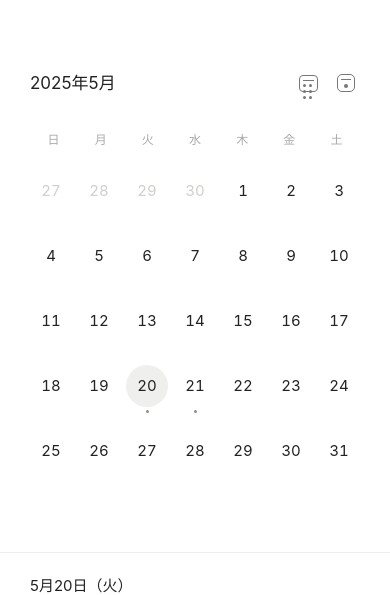
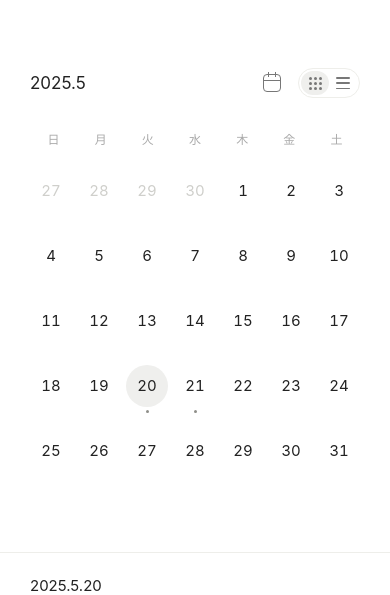
Before and after one commit to leololo1/Yohaku-Calendar, a React Native app: screen / in a window 390 px wide. Shown: the top 595 px of the page. Built offline with nearby package versions, Linux system fonts and the light colour scheme.

Commit message:
Refine calendar mode controls

```diff
--- a/App.tsx
+++ b/App.tsx
@@ -100,16 +100,16 @@ const parseDateKey = (key: string) => {
   return new Date(year, month - 1, day);
 };
 
-const formatMonthTitle = (date: Date) => `${date.getFullYear()}年${date.getMonth() + 1}月`;
+const formatMonthTitle = (date: Date) => `${date.getFullYear()}.${date.getMonth() + 1}`;
 
 const formatDateTitle = (dateKey: string) => {
   const date = parseDateKey(dateKey);
-  return `${date.getMonth() + 1}月${date.getDate()}日（${weekdays[date.getDay()]}）`;
+  return `${date.getFullYear()}.${date.getMonth() + 1}.${date.getDate()}`;
 };
 
 const formatFullDate = (dateKey: string) => {
   const date = parseDateKey(dateKey);
-  return `${date.getFullYear()}年${date.getMonth() + 1}月${date.getDate()}日（${weekdays[date.getDay()]}）`;
+  return `${date.getFullYear()}.${date.getMonth() + 1}.${date.getDate()}`;
 };
 
 const monthKey = (date: Date) => `${date.getFullYear()}-${pad(date.getMonth() + 1)}`;
@@ -312,15 +312,13 @@ export default function App() {
     setMode('month');
   };
 
-  const switchCalendarMode = () => {
-    const nextMode: CalendarMode = mode === 'month' ? 'week' : 'month';
-
-    Animated.timing(calendarOpacity, {
-      toValue: 0,
-      duration: 120,
-      easing: Easing.out(Easing.quad),
-      useNativeDriver: true,
-    }).start(() => {
+  const changeCalendarMode = (nextMode: CalendarMode) => {
+    if (mode === nextMode) {
+      return;
+    }
+
+    calendarOpacity.stopAnimation();
+    calendarOpacity.setValue(0);
     setMode(nextMode);
     setLastCalendarMode(nextMode);
     Animated.timing(calendarOpacity, {
@@ -329,7 +327,6 @@ export default function App() {
       easing: Easing.out(Easing.quad),
       useNativeDriver: true,
     }).start();
-    });
   };
 
   const saveEvent = () => {
@@ -405,7 +402,7 @@ export default function App() {
           calendarMode={mode === 'week' ? 'week' : 'month'}
           onBack={back}
           onOpenMonthPicker={() => setMonthPickerVisible(true)}
-          onToggleCalendarMode={switchCalendarMode}
+          onChangeCalendarMode={changeCalendarMode}
           onToday={jumpToday}
         />
 
@@ -475,7 +472,7 @@ function Header({
   calendarMode,
   onBack,
   onOpenMonthPicker,
-  onToggleCalendarMode,
+  onChangeCalendarMode,
   onToday,
 }: {
   title: string;
@@ -485,7 +482,7 @@ function Header({
   calendarMode: CalendarMode;
   onBack: () => void;
   onOpenMonthPicker: () => void;
-  onToggleCalendarMode: () => void;
+  onChangeCalendarMode: (mode: CalendarMode) => void;
   onToday: () => void;
 }) {
   return (
@@ -510,12 +507,33 @@ function Header({
 
       {showCalendarActions ? (
         <View style={styles.headerActions}>
-          <Pressable onPress={onToggleCalendarMode} hitSlop={14} style={({ pressed }) => [styles.headerIconButton, pressed && styles.pressed]}>
-            <CalendarModeIcon mode={calendarMode} />
-          </Pressable>
           <Pressable onPress={onToday} hitSlop={14} style={({ pressed }) => [styles.headerIconButton, pressed && styles.pressed]}>
             <TodayIcon />
           </Pressable>
+          <View style={styles.modeSegment}>
+            <Pressable
+              onPress={() => onChangeCalendarMode('month')}
+              hitSlop={8}
+              style={({ pressed }) => [
+                styles.modeSegmentButton,
+                calendarMode === 'month' && styles.modeSegmentButtonActive,
+                pressed && styles.pressed,
+              ]}
+            >
+              <MonthIcon />
+            </Pressable>
+            <Pressable
+              onPress={() => onChangeCalendarMode('week')}
+              hitSlop={8}
+              style={({ pressed }) => [
+                styles.modeSegmentButton,
+                calendarMode === 'week' && styles.modeSegmentButtonActive,
+                pressed && styles.pressed,
+              ]}
+            >
+              <WeekIcon />
+            </Pressable>
+          </View>
         </View>
       ) : (
         <View style={styles.headerSide} />
@@ -524,19 +542,22 @@ function Header({
   );
 }
 
-function CalendarModeIcon({ mode }: { mode: CalendarMode }) {
+function MonthIcon() {
   return (
-    <View style={styles.modeIcon}>
-      <View style={styles.modeIconLine} />
-      {mode === 'month' ? (
-        <View style={styles.modeIconGrid}>
-          {Array.from({ length: 6 }, (_, index) => (
-            <View key={index} style={styles.modeIconDot} />
+    <View style={styles.monthGridIcon}>
+      {Array.from({ length: 9 }, (_, index) => (
+        <View key={index} style={styles.monthGridDot} />
       ))}
     </View>
-      ) : (
-        <View style={styles.modeIconWeekLine} />
-      )}
+  );
+}
+
+function WeekIcon() {
+  return (
+    <View style={styles.weekLineIcon}>
+      {Array.from({ length: 3 }, (_, index) => (
+        <View key={index} style={styles.weekLine} />
+      ))}
     </View>
   );
 }
@@ -544,8 +565,9 @@ function CalendarModeIcon({ mode }: { mode: CalendarMode }) {
 function TodayIcon() {
   return (
     <View style={styles.todayIcon}>
-      <View style={styles.todayIconTop} />
-      <View style={styles.todayIconDot} />
+      <View style={styles.todayIconRingLeft} />
+      <View style={styles.todayIconRingRight} />
+      <View style={styles.todayIconTopLine} />
     </View>
   );
 }
@@ -683,7 +705,7 @@ function MonthScreen({
 
       <View style={styles.sectionLine} />
 
-      <View style={styles.scheduleList}>
+      <ScrollView style={styles.scheduleScroll} contentContainerStyle={styles.scheduleList} showsVerticalScrollIndicator={false}>
         <Pressable onPress={onOpenWeek} style={({ pressed }) => pressed && styles.pressed}>
           <Text style={styles.selectedDateText}>{formatDateTitle(selectedDate)}</Text>
         </Pressable>
@@ -692,7 +714,7 @@ function MonthScreen({
         ) : (
           events.map((event) => <ScheduleRow key={event.id} event={event} onPress={() => onSelectEvent(event)} />)
         )}
-      </View>
+      </ScrollView>
     </View>
   );
 }
@@ -1084,11 +1106,11 @@ const styles = StyleSheet.create({
     width: 52,
   },
   headerActions: {
-    width: 76,
+    width: 110,
     flexDirection: 'row',
     alignItems: 'center',
     justifyContent: 'flex-end',
-    gap: 10,
+    gap: 12,
   },
   headerAction: {
     width: 24,
@@ -1110,39 +1132,48 @@ const styles = StyleSheet.create({
     alignItems: 'center',
     justifyContent: 'center',
   },
-  modeIcon: {
-    width: 19,
-    height: 17,
+  modeSegment: {
+    height: 30,
+    flexDirection: 'row',
+    alignItems: 'center',
     borderWidth: 1,
-    borderColor: tokens.secondaryText,
-    borderRadius: 4,
-    paddingHorizontal: 3,
-    paddingTop: 4,
-  },
-  modeIconLine: {
-    position: 'absolute',
-    top: 4,
-    left: 3,
-    right: 3,
-    height: 1,
-    backgroundColor: tokens.secondaryText,
-  },
-  modeIconGrid: {
+    borderColor: tokens.hairline,
+    borderRadius: 15,
+    backgroundColor: tokens.surface,
+    padding: 2,
+  },
+  modeSegmentButton: {
+    width: 28,
+    height: 24,
+    borderRadius: 12,
+    alignItems: 'center',
+    justifyContent: 'center',
+  },
+  modeSegmentButtonActive: {
+    backgroundColor: tokens.selected,
+  },
+  monthGridIcon: {
+    width: 13,
+    height: 13,
     flexDirection: 'row',
     flexWrap: 'wrap',
-    rowGap: 3,
-    columnGap: 3,
-    paddingTop: 4,
-  },
-  modeIconDot: {
+    rowGap: 2,
+    columnGap: 2,
+  },
+  monthGridDot: {
     width: 3,
     height: 3,
     borderRadius: 1.5,
     backgroundColor: tokens.secondaryText,
   },
-  modeIconWeekLine: {
-    marginTop: 7,
-    height: 1,
+  weekLineIcon: {
+    width: 14,
+    height: 12,
+    justifyContent: 'space-between',
+  },
+  weekLine: {
+    height: 1.5,
+    borderRadius: 1,
     backgroundColor: tokens.secondaryText,
   },
   todayIcon: {
@@ -1150,24 +1181,31 @@ const styles = StyleSheet.create({
     height: 18,
     borderWidth: 1,
     borderColor: tokens.secondaryText,
-    borderRadius: 5,
-    alignItems: 'center',
-    justifyContent: 'center',
-  },
-  todayIconTop: {
+    borderRadius: 4,
+  },
+  todayIconRingLeft: {
     position: 'absolute',
-    top: 4,
-    left: 3,
-    right: 3,
+    top: -3,
+    left: 4,
+    width: 1,
+    height: 5,
+    backgroundColor: tokens.secondaryText,
+  },
+  todayIconRingRight: {
+    position: 'absolute',
+    top: -3,
+    right: 4,
+    width: 1,
+    height: 5,
+    backgroundColor: tokens.secondaryText,
+  },
+  todayIconTopLine: {
+    position: 'absolute',
+    top: 5,
+    left: 0,
+    right: 0,
     height: 1,
     backgroundColor: tokens.secondaryText,
-  },
-  todayIconDot: {
-    width: 4,
-    height: 4,
-    borderRadius: 2,
-    backgroundColor: tokens.secondaryText,
-    marginTop: 5,
   },
   monthScreen: {
     flex: 1,
@@ -1242,9 +1280,13 @@ const styles = StyleSheet.create({
     backgroundColor: tokens.hairline,
     marginTop: 14,
   },
+  scheduleScroll: {
+    flex: 1,
+  },
   scheduleList: {
     paddingHorizontal: 30,
     paddingTop: 22,
+    paddingBottom: 88,
   },
   selectedDateText: {
     color: tokens.text,
```
Lines whose indentation alone changed are shown as unchanged.
